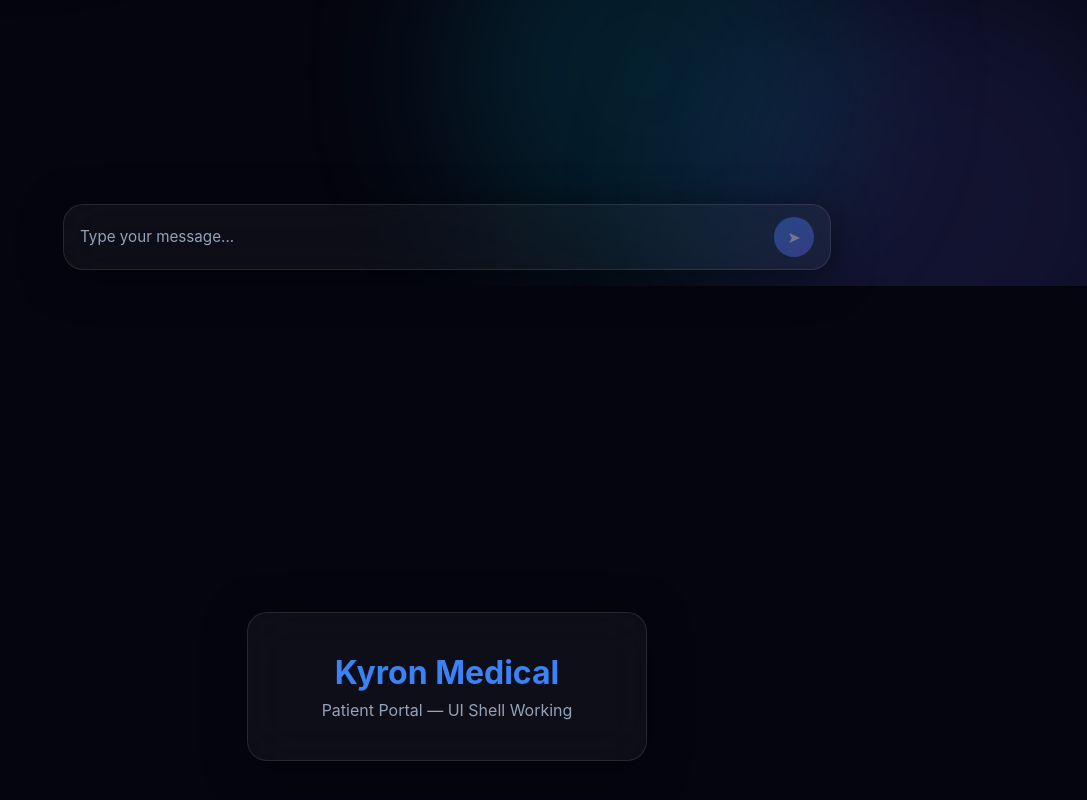
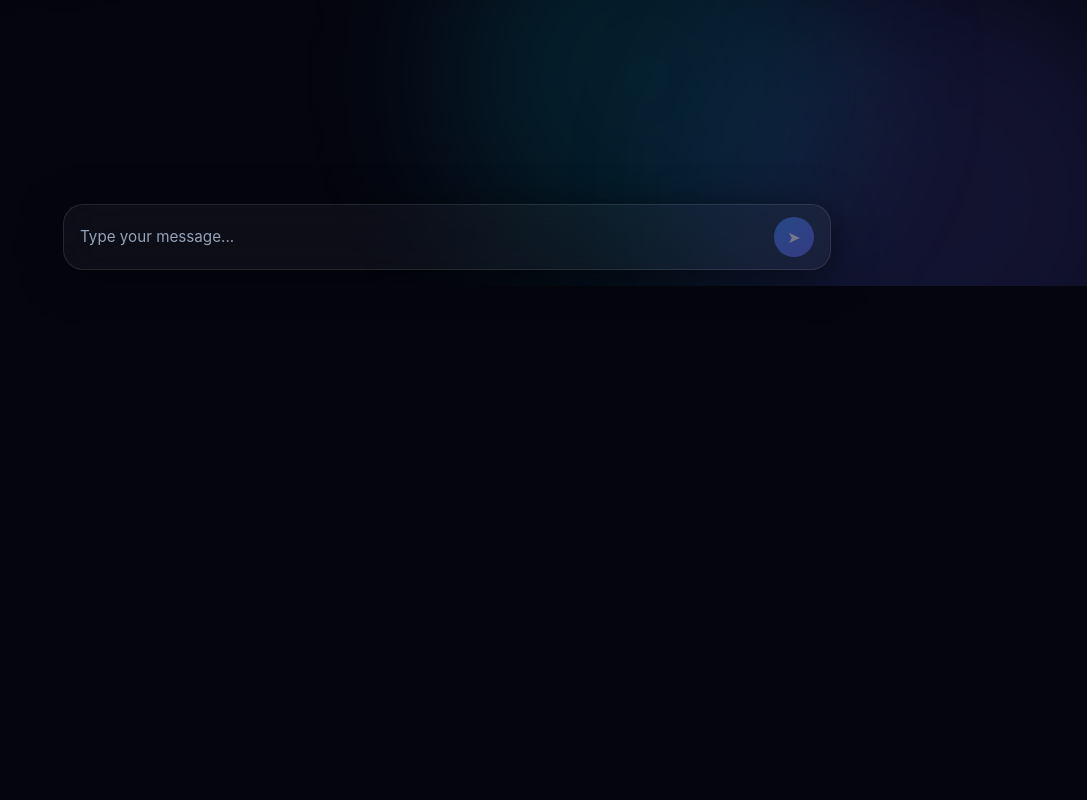
Before and after one commit to padmapriyavj/kyron-medical, a React (Vite) app: page / in a window 1280 px wide. Shown: the part 514-1314 px from the top of the page, without its empty margins (193-1280 px from the left). After the commit the page ends 800 px from the top, so only its background shows below. Built offline with nearby package versions, Linux system fonts and the light colour scheme.

Commit message:
fix: remove leftover placeholder card from App.jsx

```diff
--- a/src/App.jsx
+++ b/src/App.jsx
@@ -1,5 +1,5 @@
-import ChatInterface from './components/ChatInterface'
-import './index.css'
+import ChatInterface from "./components/ChatInterface";
+import "./index.css";
 
 function App() {
   return (
@@ -10,19 +10,9 @@ function App() {
         <div className="orb orb-2" />
         <div className="orb orb-3" />
       </div>
-      <ChatInterface/>
-
-      {/* Main content */}
-      <div style={{ position: 'relative', zIndex: 1, minHeight: '100vh', display: 'flex', flexDirection: 'column', alignItems: 'center', justifyContent: 'center' }}>
-        <div className="glass" style={{ padding: '40px', maxWidth: '400px', width: '90%', textAlign: 'center' }}>
-          <h1 style={{ color: 'var(--kyron-accent)', fontSize: '2rem', marginBottom: '8px' }}>
-            Kyron Medical
-          </h1>
-          <p style={{ color: 'var(--kyron-gray)' }}>Patient Portal — UI Shell Working </p>
-        </div>
-      </div>
+      <ChatInterface />
     </>
-  )
+  );
 }
 
-export default App
+export default App;
```
